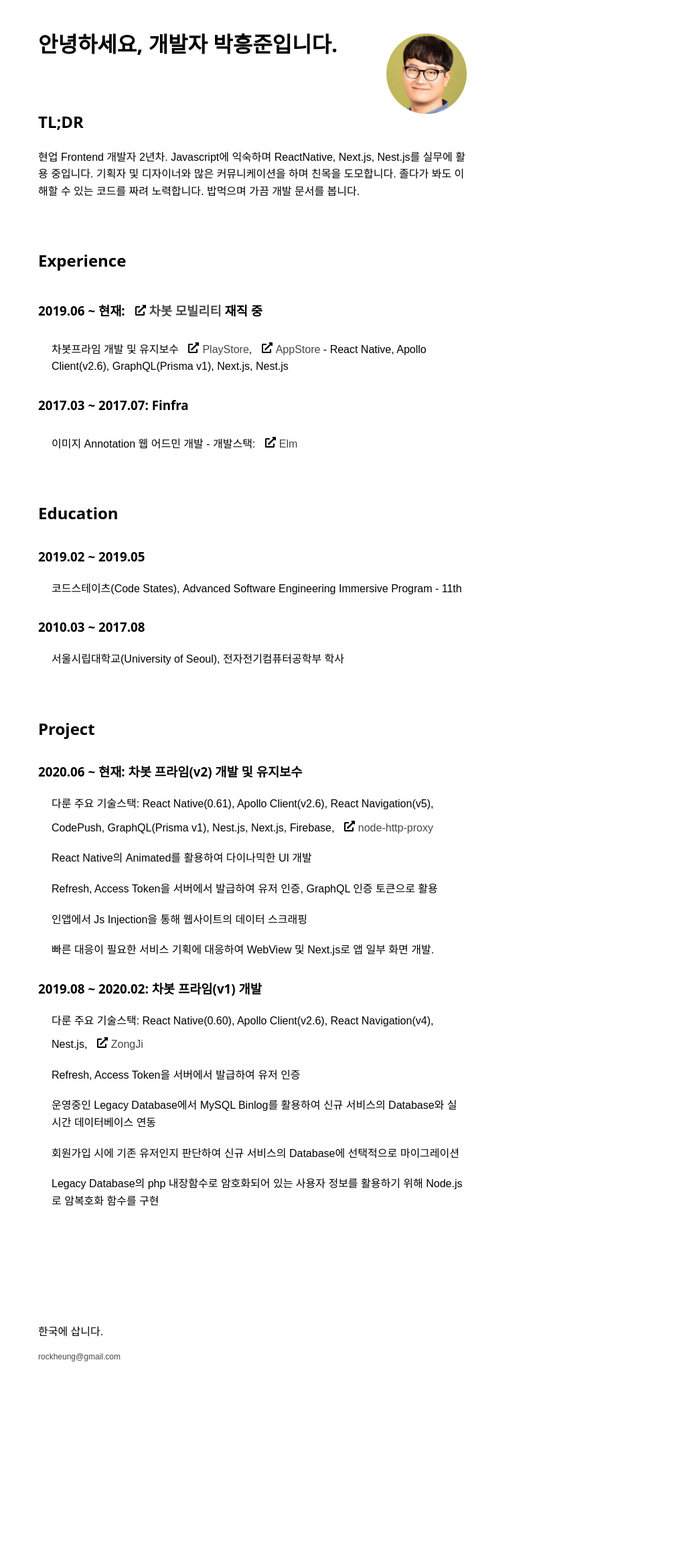
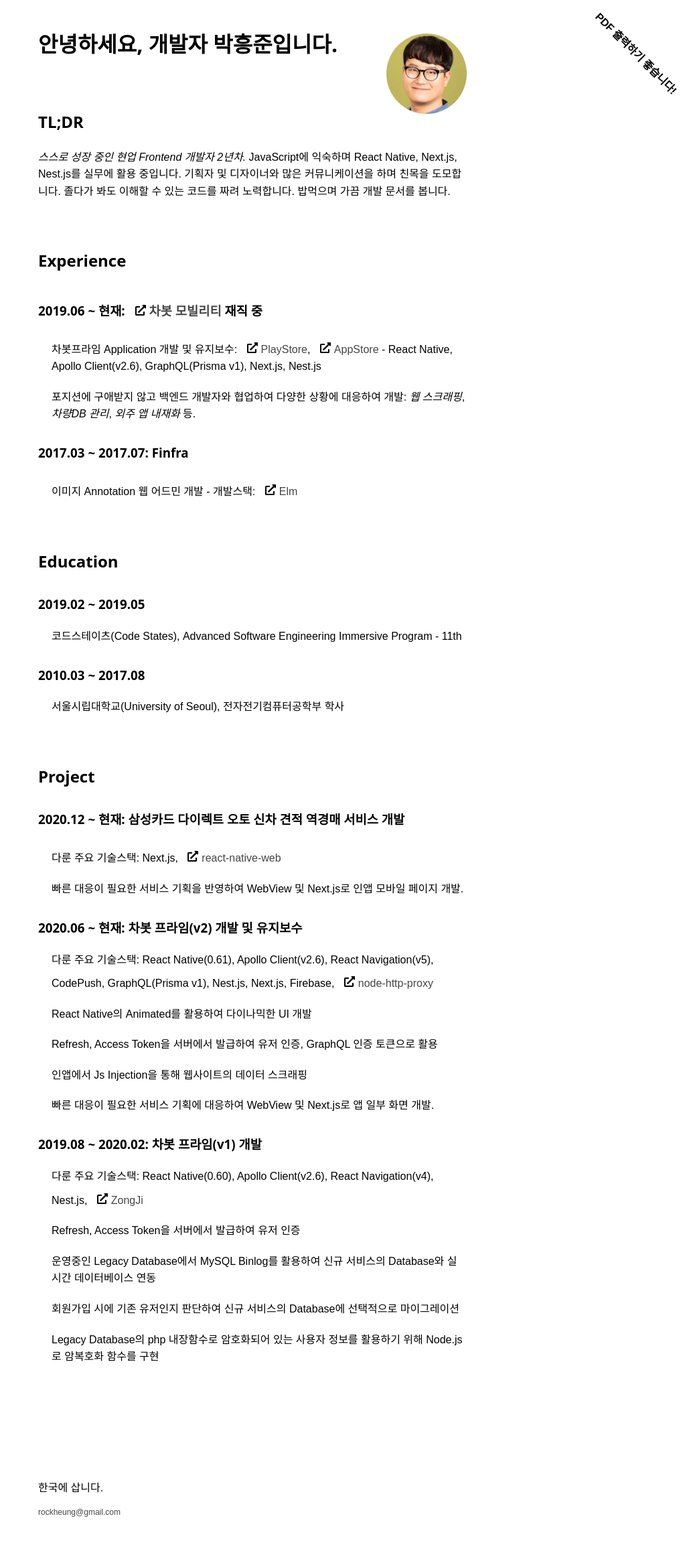
Before and after one commit to Rockheung/rockheung.github.io, a Jekyll site: the page built from resume.md, in a window 1280 px wide. Shown: the whole page at 67% size, without its empty margins (263-1280 px from the left). Built offline with Jekyll 4.4.1, drawn with Linux system fonts in a browser that asks for light colours; some web fonts are replaced; before the commit the page ends 2077 px from its top, so only the background shows below that.

Commit message:
이력서 업데이트

```diff
--- a/resume.md
+++ b/resume.md
@@ -9,33 +9,39 @@ title: Resume
 
 ## TL;DR
 
-현업 Frontend 개발자 2년차. Javascript에 익숙하며 ReactNative, Next.js, Nest.js를 실무에 활용 중입니다. 기획자 및 디자이너와 많은 커뮤니케이션을 하며 친목을 도모합니다. 졸다가 봐도 이해할 수 있는 코드를 짜려 노력합니다. 밥먹으며 가끔 개발 문서를 봅니다.
+**_스스로 성장 중인 현업 Frontend 개발자 2년차._** JavaScript에 익숙하며 React Native, Next.js, Nest.js를 실무에 활용 중입니다. 기획자 및 디자이너와 많은 커뮤니케이션을 하며 친목을 도모합니다. 졸다가 봐도 이해할 수 있는 코드를 짜려 노력합니다. 밥먹으며 가끔 개발 문서를 봅니다.
 
 ## Experience
 
 ### 2019.06 ~ 현재: [차봇 모빌리티](https://www.chabot.kr/){:target="_blank"} 재직 중
 
-- 차봇프라임 개발 및 유지보수 [PlayStore](https://play.google.com/store/apps/details?id=com.chabotprime&hl=ko&gl=US){:target="_blank"}, [AppStore](https://apps.apple.com/kr/app/%EC%B0%A8%EB%B4%87%ED%94%84%EB%9D%BC%EC%9E%84/id1492427449){:target="_blank"} - React Native, Apollo Client(v2.6), GraphQL(Prisma v1), Next.js, Nest.js
+- 차봇프라임 Application 개발 및 유지보수: **[PlayStore](https://play.google.com/store/apps/details?id=com.chabotprime&hl=ko&gl=US){:target="_blank"}**, **[AppStore](https://apps.apple.com/kr/app/%EC%B0%A8%EB%B4%87%ED%94%84%EB%9D%BC%EC%9E%84/id1492427449){:target="_blank"}** - React Native, Apollo Client(v2.6), GraphQL(Prisma v1), Next.js, Nest.js
+- 포지션에 구애받지 않고 백엔드 개발자와 협업하여 다양한 상황에 대응하여 개발: _웹 스크래핑_, _차량DB 관리_, _외주 앱 내재화_ 등.
 
 ### 2017.03 ~ 2017.07: Finfra
 
-- 이미지 Annotation 웹 어드민 개발 - 개발스택: [Elm](https://elm-lang.org/){:target="_blank"}
+- 이미지 Annotation 웹 어드민 개발 - 개발스택: **[Elm](https://elm-lang.org/){:target="_blank"}**
 
 ## Education
 
 ### 2019.02 ~ 2019.05
 
-- 코드스테이츠(Code States), Advanced Software Engineering Immersive Program - 11th
+- **코드스테이츠(Code States)**, Advanced Software Engineering Immersive Program - 11th
 
 ### 2010.03 ~ 2017.08
 
-- 서울시립대학교(University of Seoul), 전자전기컴퓨터공학부 학사
+- **서울시립대학교(University of Seoul)**, 전자전기컴퓨터공학부 학사
 
 ## Project
 
+### 2020.12 ~ 현재: 삼성카드 다이렉트 오토 신차 견적 역경매 서비스 개발
+
+- **다룬 주요 기술스택**: Next.js, [react-native-web](https://necolas.github.io/react-native-web/docs/){:target="_blank"}
+- 빠른 대응이 필요한 서비스 기획을 반영하여 WebView 및 Next.js로 인앱 모바일 페이지 개발.
+
 ### 2020.06 ~ 현재: 차봇 프라임(v2) 개발 및 유지보수
 
-- 다룬 주요 기술스택: React Native(0.61), Apollo Client(v2.6), React Navigation(v5), CodePush, GraphQL(Prisma v1), Nest.js, Next.js, Firebase, [node-http-proxy](https://www.npmjs.com/package/http-proxy){:target="_blank"}
+- **다룬 주요 기술스택**: React Native(0.61), Apollo Client(v2.6), React Navigation(v5), CodePush, GraphQL(Prisma v1), Nest.js, Next.js, Firebase, [node-http-proxy](https://www.npmjs.com/package/http-proxy){:target="_blank"}
 - React Native의 Animated를 활용하여 다이나믹한 UI 개발
 - Refresh, Access Token을 서버에서 발급하여 유저 인증, GraphQL 인증 토큰으로 활용
 - 인앱에서 Js Injection을 통해 웹사이트의 데이터 스크래핑
@@ -43,7 +49,7 @@ title: Resume
 
 ### 2019.08 ~ 2020.02: 차봇 프라임(v1) 개발
 
-- 다룬 주요 기술스택: React Native(0.60), Apollo Client(v2.6), React Navigation(v4), Nest.js, [ZongJi](https://www.npmjs.com/package/zongji){:target="_blank"}
+- **다룬 주요 기술스택**: React Native(0.60), Apollo Client(v2.6), React Navigation(v4), Nest.js, [ZongJi](https://www.npmjs.com/package/zongji){:target="_blank"}
 - Refresh, Access Token을 서버에서 발급하여 유저 인증
 - 운영중인 Legacy Database에서 MySQL Binlog를 활용하여 신규 서비스의 Database와 실시간 데이터베이스 연동
 - 회원가입 시에 기존 유저인지 판단하여 신규 서비스의 Database에 선택적으로 마이그레이션
@@ -63,10 +69,19 @@ h2 {
 }
 
 .profile {
-    border-radius: 50%;
-    width: 18rem;
-    margin-bottom: 8rem;
-  }
+  border-radius: 50%;
+  width: 18rem;
+  margin-bottom: 8rem;
+}
+
+.easy-to-print {
+  position: absolute;
+  right: 20px;
+  top: 20px;
+  font-size: 1.6rem;
+  font-weight: 700;
+  transform: rotate(45deg) translate(calc(50% / 1.414),calc(50% / 1.414));
+}
 
 @media (min-width: 720px) {
   .profile {
@@ -77,8 +92,19 @@ h2 {
     border-radius: 50%;
   }
 }
+
+@media print {
+  .no-print {
+    display: none;
+  }
+}
 </style>
 
 <script>
   document.querySelector('header').hidden = true;
+  var banner = document.createElement('div');
+  var bannerText = document.createTextNode('PDF 출력하기 좋습니다!');
+  banner.className = 'easy-to-print no-print';
+  banner.appendChild(bannerText);
+  document.querySelector('body').appendChild(banner);
 </script>
```
